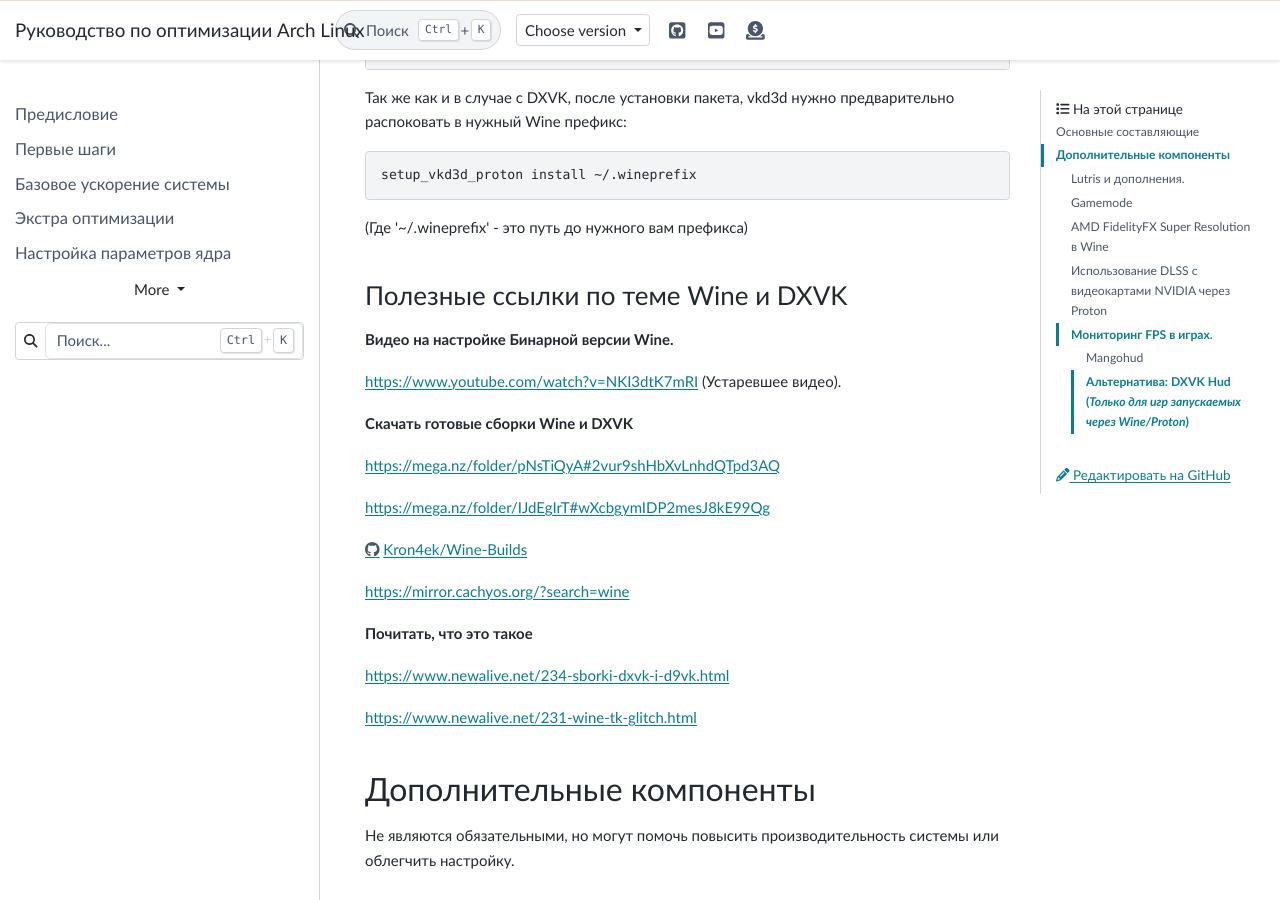
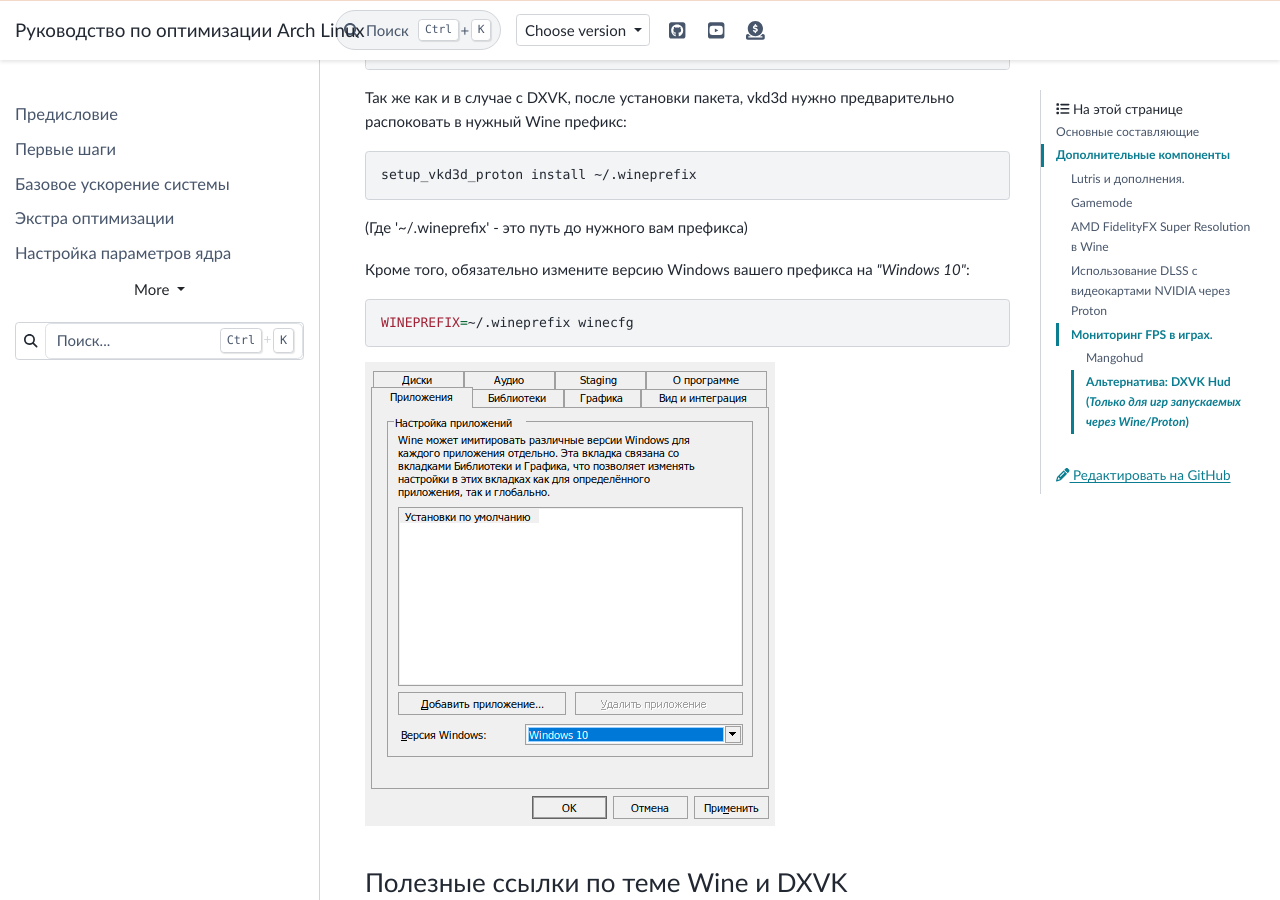
Before and after one commit to ventureoo/ARU, a Sphinx documentation site: the page built from docs/source/linux-gaming.rst, in a window 1280 px wide and 900 px high, scrolled down 9126 px. Built offline with Sphinx 7.4.7 and the PyData theme 0.15.4, drawn with Linux system fonts in a browser that asks for light colours.

Commit message:
linux-gaming: Add a note about the Windows version

```diff
--- a/docs/source/linux-gaming.rst
+++ b/docs/source/linux-gaming.rst
@@ -371,6 +371,12 @@
 
 (Где '~/.wineprefix' - это путь до нужного вам префикса)
 
+Кроме того, обязательно измените версию Windows вашего префикса на *"Windows 10"*::
+
+  WINEPREFIX=~/.wineprefix winecfg
+
+.. image:: images/vkd3d-configure.png
+
 .. index:: wine, dxvk, gaming, about
 .. _wine-references:
 
```
Also changed, not shown: docs/source/images/vkd3d-configure.png (added).
